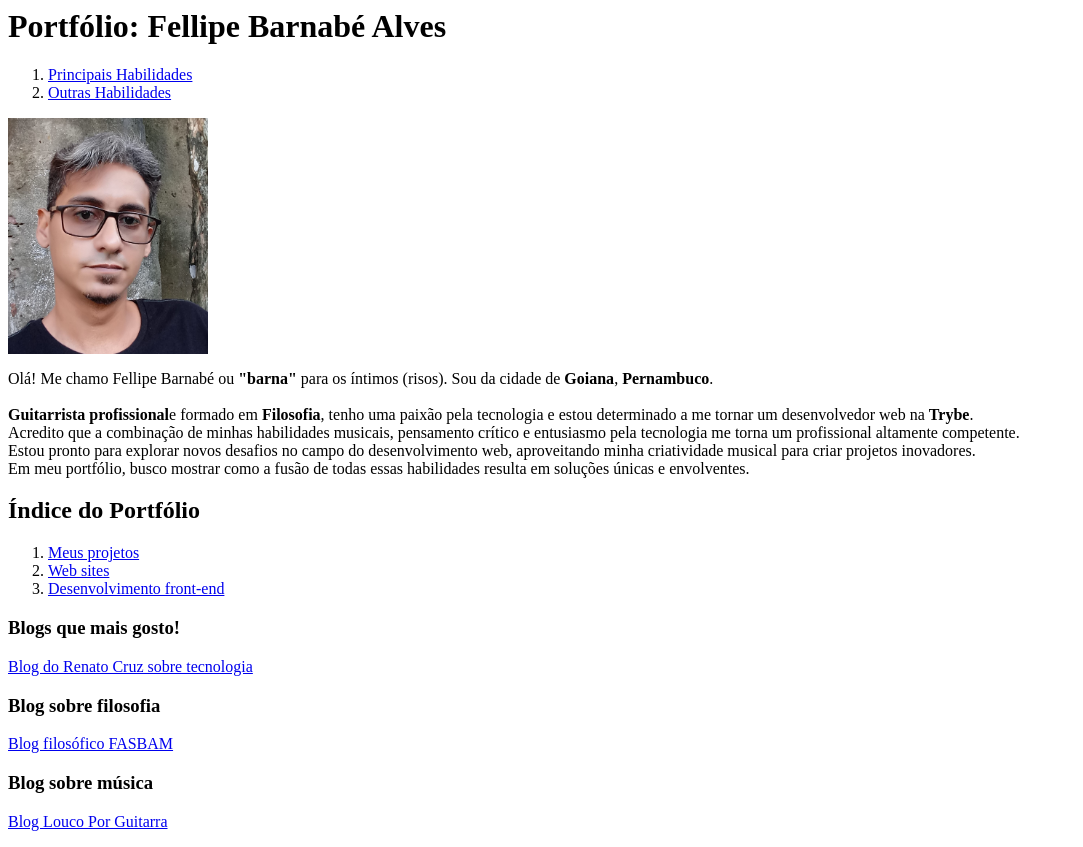
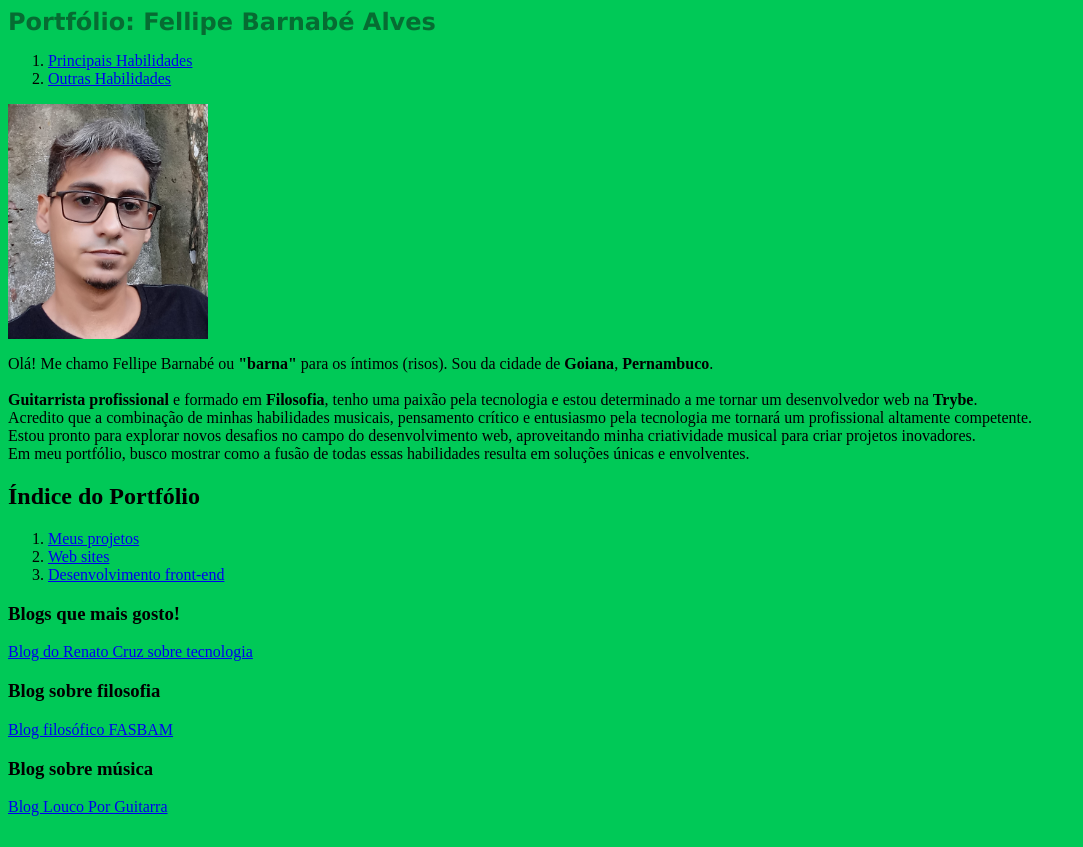
Before and after one commit to FellipeBarnabe/FellipeBarnabe.github.io, a plain HTML site: page Index.html in a window 1280 px wide. Shown: the whole page, without its empty margins (0-1083 px from the left). Drawn offline with Linux system fonts and the light colour scheme.

Commit message:
terceirocommitportfolio

```diff
--- a/Index.html
+++ b/Index.html
@@ -3,10 +3,11 @@
         <meta charset="UTF-8">
         <meta http-equiv="X-UA-Compatible" content="IE=edge">
         <meta name="viewport" content="width=device-width, initial-scale=1.0">
+        <link rel="stylesheet" href="style.css">
         <title>Meu Portfólio</title>
     </head>
-    <body>
-        <h1>Portfólio: Fellipe Barnabé Alves</h1>
+    <body class="cor-fundo">
+        <h1 class="titulo">Portfólio: Fellipe Barnabé Alves</h1>
 
         <ol>
             <li><a href="#" target="_blank">Principais Habilidades</a></li>
@@ -18,15 +19,15 @@
         </a>
 
         <p>Olá! Me chamo Fellipe Barnabé ou <strong>"barna"</strong> para os íntimos (risos). Sou da cidade de <strong>Goiana</strong>, <strong>Pernambuco</strong>.<br><br>
-            <strong>Guitarrista profissional</strong>e formado em <strong>Filosofia</strong>, tenho uma paixão pela tecnologia e estou determinado a me tornar um desenvolvedor web na <strong>Trybe</strong>. <br>
-            Acredito que a combinação de minhas habilidades musicais, pensamento crítico e entusiasmo pela tecnologia me torna um profissional altamente competente. <br>
+            <strong>Guitarrista profissional</strong> e formado em <strong>Filosofia</strong>, tenho uma paixão pela tecnologia e estou determinado a me tornar um desenvolvedor web na <strong>Trybe</strong>. <br>
+            Acredito que a combinação de minhas habilidades musicais, pensamento crítico e entusiasmo pela tecnologia me tornará um profissional altamente competente. <br>
             Estou pronto para explorar novos desafios no campo do desenvolvimento web, aproveitando minha criatividade musical para criar projetos inovadores. <br>
             Em meu portfólio, busco mostrar como a fusão de todas essas habilidades resulta em soluções únicas e envolventes.
         </p>
 
         <h2>Índice do Portfólio</h2>
         <ol>
-            <li><a href="https://github.com/FellipeBarnabe/Foto-dia">Meus projetos</a></li>
+            <li><a target ="_blank" href="https://github.com/FellipeBarnabe/Foto-dia">Meus projetos</a></li>
             <li><a href="#secao2">Web sites</a></li>
             <li><a href="#secao3">Desenvolvimento front-end</a></li>
         </ol>
--- /dev/null
+++ b/style.css
@@ -0,0 +1,8 @@
+.titulo{
+    color: rgba(11, 17, 14, 0.507);
+    font-size: 24px;
+    font-family: Verdana, Arial, Tahoma, Serif;S
+}
+.cor-fundo{
+    background-color: rgb(0, 201, 87);
+}
```
